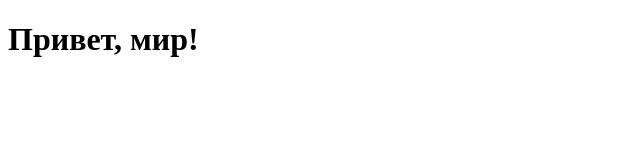
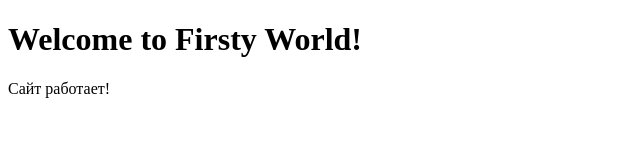
Before and after one commit to Firstos08/FirstyWorld, a website: page client/index.html in a window 1280 px wide. Shown: the whole page, without its empty margins (0-640 px from the left). Drawn offline with Linux system fonts and the light colour scheme.

Commit message:
Updtaefirst:

```diff
--- a/client/index.html
+++ b/client/index.html
@@ -1,10 +1,10 @@
 <!DOCTYPE html>
-<html lang="en">
-<head>
-  <meta charset="UTF-8" />
-  <title>FirstyWorld</title>
-</head>
-<body>
-  <h1>Привет, мир!</h1>
-</body>
+<html>
+  <head>
+    <title>Firsty World</title>
+  </head>
+  <body>
+    <h1>Welcome to Firsty World!</h1>
+    <p>Сайт работает!</p>
+  </body>
 </html>
```
Also changed, not shown: server/index.js (renamed from server/index.js.js).
